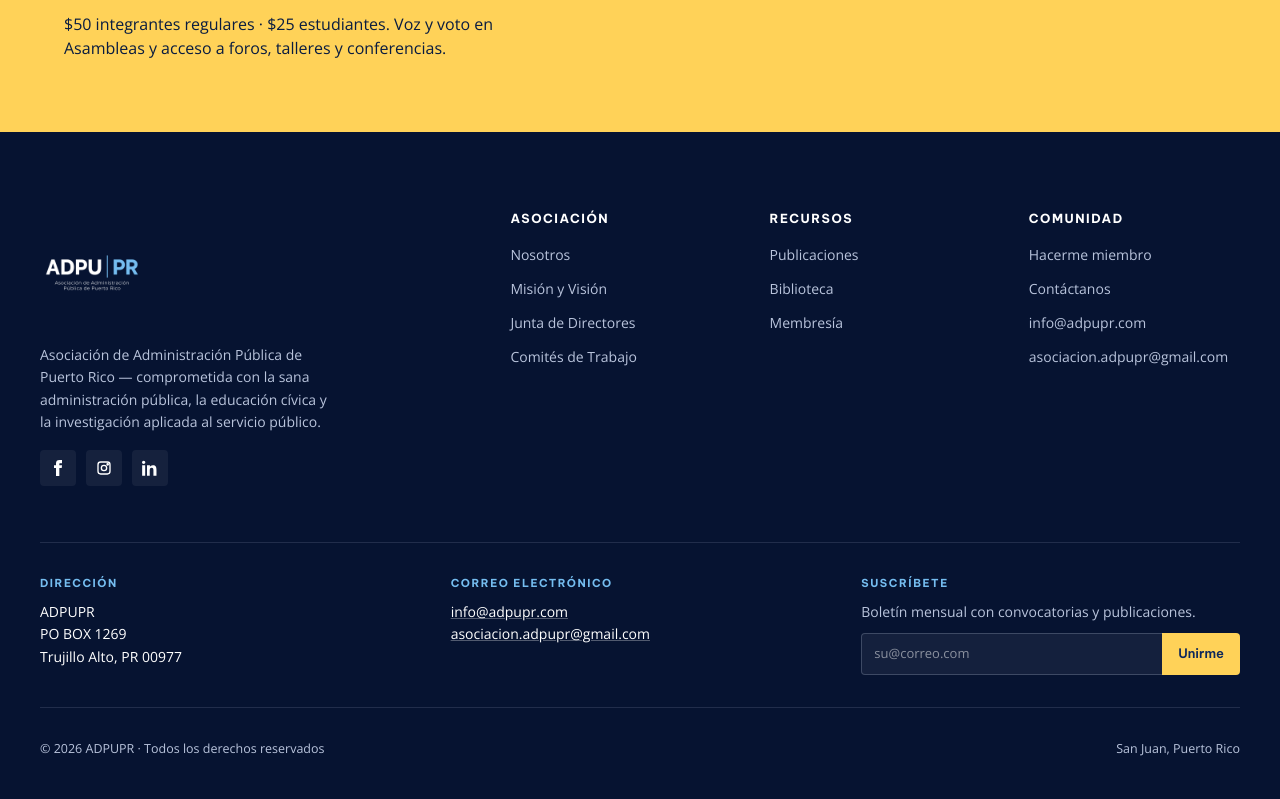
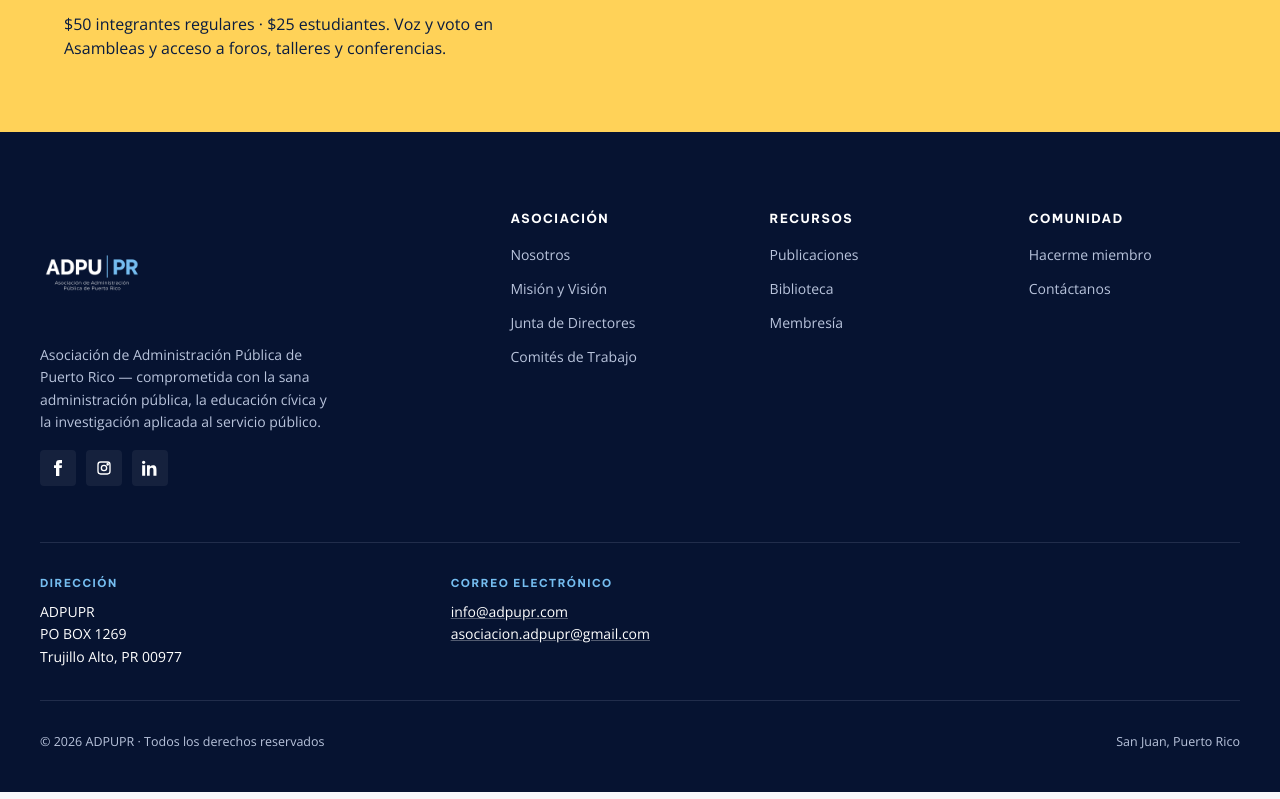
Before and after one commit to marcmaceira/adpupr, a Next.js app: page / in a window 1280 px wide. Shown: the part 3516-4315 px from the top of the page. Built offline with nearby package versions, Linux system fonts and the light colour scheme; no server answers.

Commit message:
refactor: removed footer contents

```diff
--- a/src/components/footer.tsx
+++ b/src/components/footer.tsx
@@ -34,11 +34,6 @@ const COLUMNS: readonly FooterColumn[] = [
     links: [
       { label: "Hacerme miembro", href: "/membresia" },
       { label: "Cont\u00E1ctanos", href: "/contactanos" },
-      { label: "info@adpupr.com", href: "mailto:info@adpupr.com" },
-      {
-        label: "asociacion.adpupr@gmail.com",
-        href: "mailto:asociacion.adpupr@gmail.com",
-      },
     ],
   },
 ] as const
@@ -231,7 +226,7 @@ export default function Footer() {
               </a>
             </div>
           </div>
-          <div>
+          {/* <div>
             <div
               className="mb-2.5 font-heading text-[11px] font-bold uppercase"
               style={{
@@ -276,7 +271,7 @@ export default function Footer() {
                 Unirme
               </button>
             </form>
-          </div>
+          </div> */}
         </div>
 
         <div
```
